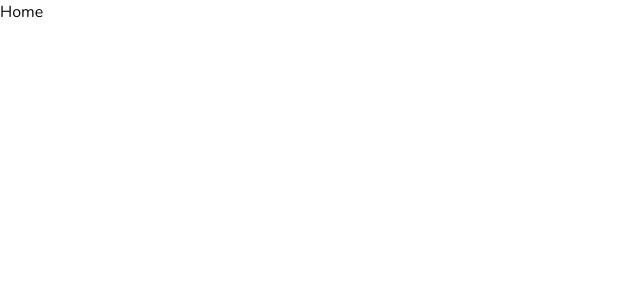
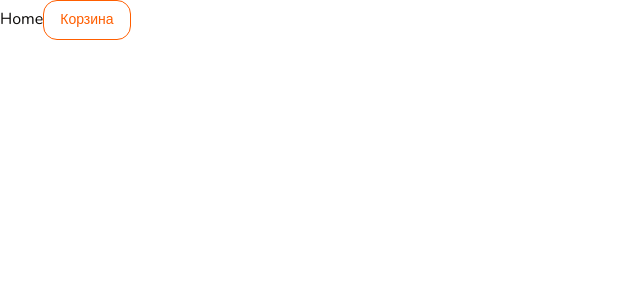
Before and after one commit to xyzelena/NextPizza, a Next.js app: page / in a window 1280 px wide. Shown: the top 300 px of the page, without its empty margins (0-640 px from the left). Built offline with nearby package versions, Linux system fonts and the light colour scheme.

Commit message:
add button

```diff
--- a/app/page.tsx
+++ b/app/page.tsx
@@ -1,5 +1,10 @@
+import { Button } from "@/components/ui/button";
+
 export default function Home() {
   return (
-   <h1>Home</h1>
+    <h1>Home
+      <Button variant="outline">Корзина</Button>
+    </h1>
+
   );
 }
```
